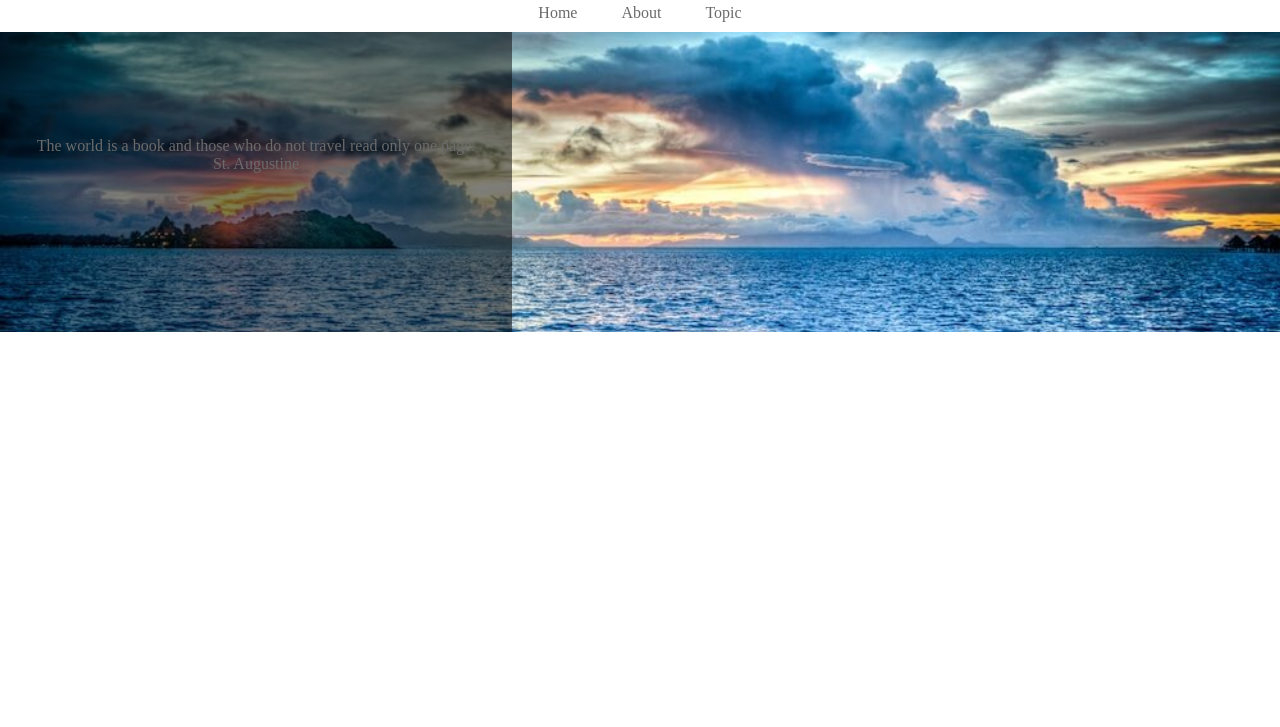
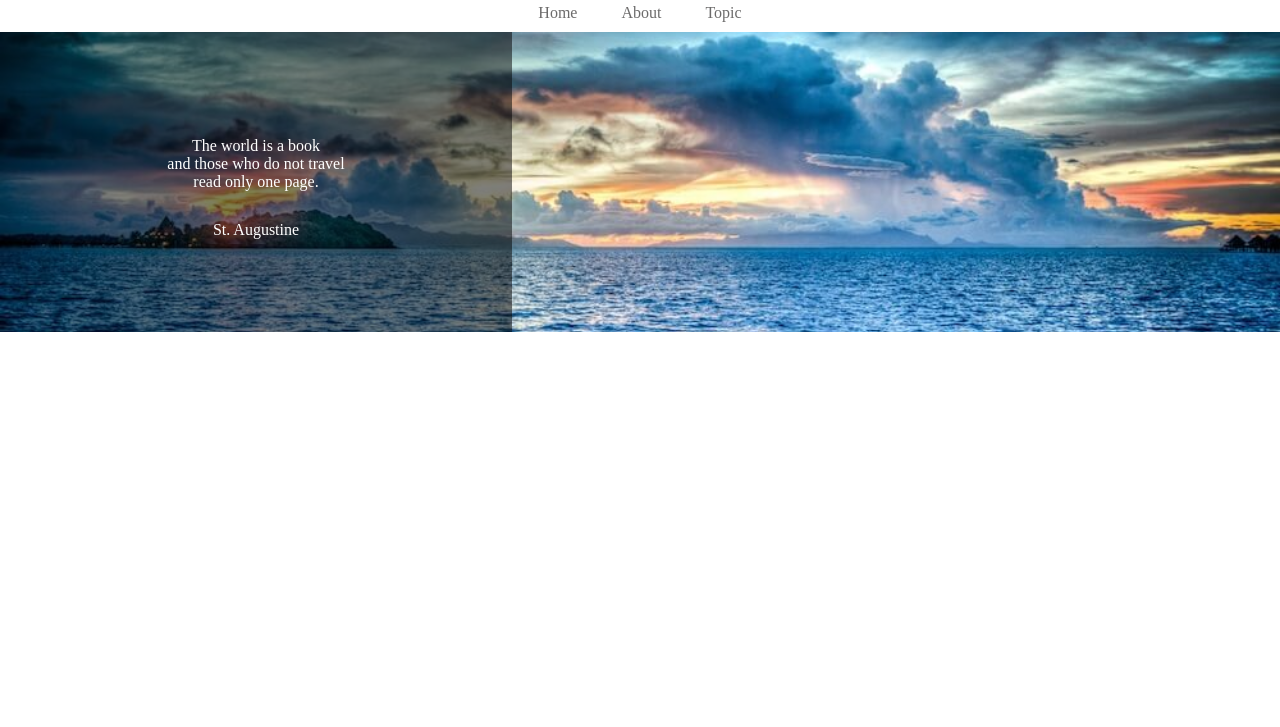
Before and after one commit to tom0221/-Re-CALAVAN-HTML, a plain HTML site: page index2.html in a window 1280 px wide. Shown: the part 73-800 px from the top of the page. Drawn offline with Linux system fonts and the light colour scheme.

Commit message:
[finish]6章メインビジュアル作成部分

```diff
--- a/index2.html
+++ b/index2.html
@@ -27,8 +27,8 @@
 		<div class="main-visual-content">
 			<!-- pタグ追加 -->
 			<p class="main-visual-text">
-				The world is a book
-				and those who do not travel
+				The world is a book<br>
+				and those who do not travel<br>
 				read only one page.
 			</p>
 			<p class="main-visual-name">
--- a/style2.css
+++ b/style2.css
@@ -54,7 +54,15 @@ header .headline{
 	text-align:center;
 	padding-top:105px;
 }
-SS
+
+.main-visual-text{
+	color:#fff;
+}
+
+.main-visual-name{
+	margin-top:30px;
+	color:#fff;
+}
 
 .main{
 	width:840px;
```
